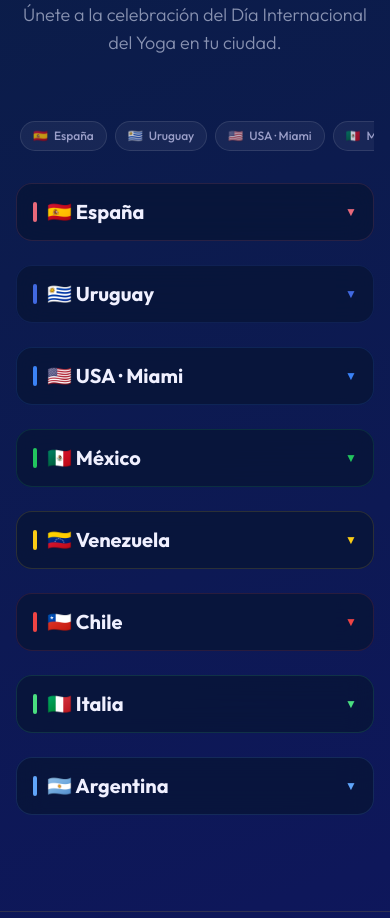
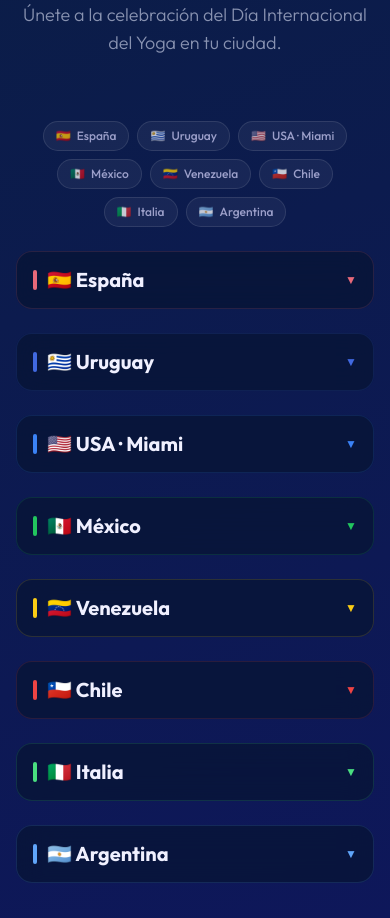
Before and after one commit to mukunda-lab/DIYEVD, a React (Vite) app: page / in a window 390 px wide. Shown: the part 1520-2438 px from the top of the page. Built offline with nearby package versions, Linux system fonts and the light colour scheme; the HTML template or start-up script is replaced by a standard one; a web font is replaced by a local one.

Commit message:
style: country nav pills wrap instead of scroll on mobile
https://claude.ai/code/session_019NwSBbVy4j2L6hJGEsRxCD

```diff
--- a/src/components/CountryGrid.tsx
+++ b/src/components/CountryGrid.tsx
@@ -14,10 +14,7 @@ function CountryNav({
   onSelect: (id: string) => void
 }) {
   return (
-    <div
-      className="lg:hidden flex gap-2 overflow-x-auto pb-2 mb-6 px-1"
-      style={{ scrollbarWidth: 'none', WebkitOverflowScrolling: 'touch' } as React.CSSProperties}
-    >
+    <div className="lg:hidden flex flex-wrap gap-2 mb-6 px-1 justify-center">
       {countries.map((c) => {
         const active = openId === c.id
         return (
```
